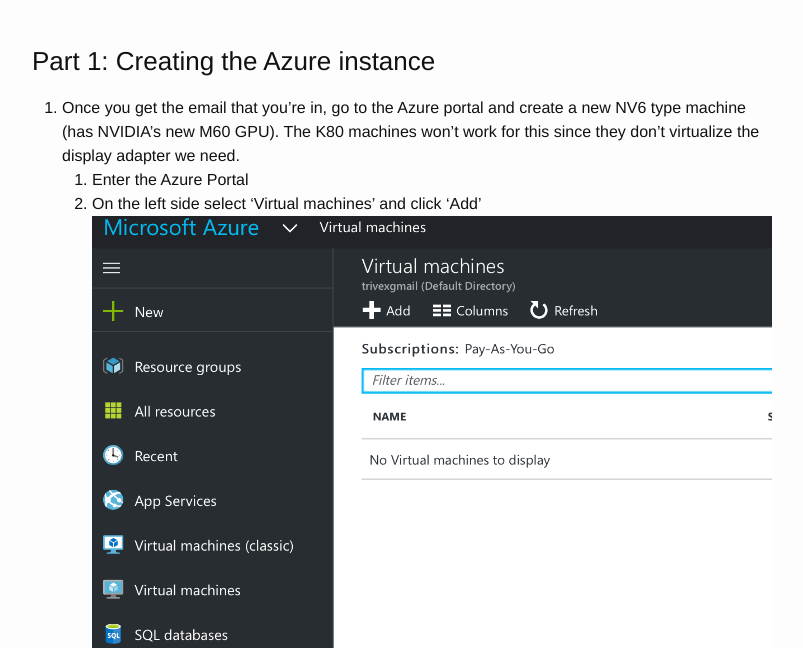
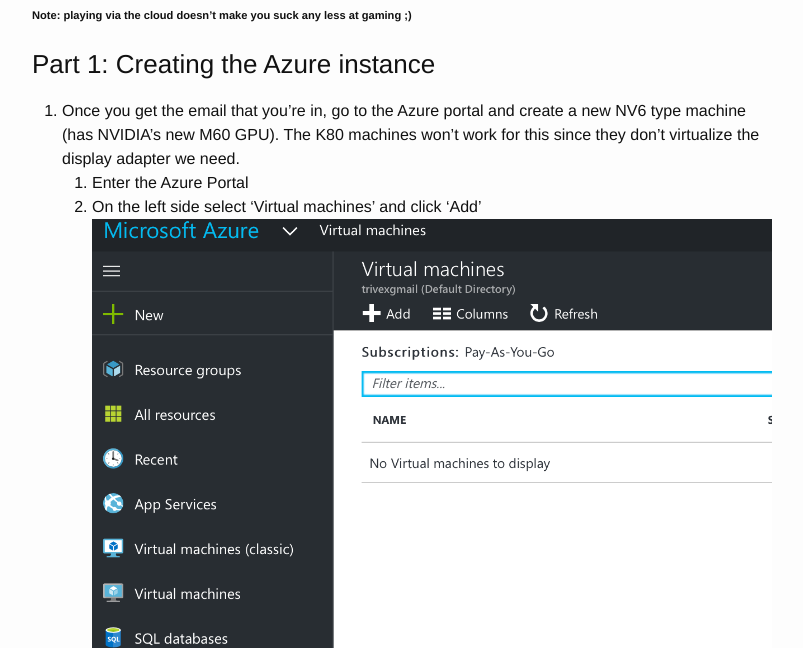
Before and after one commit to lg/lg.io, a Jekyll site: the page built from _posts/2016-10-10-cloudy-gamer-playing-overwatch-on-azures-new-monster-gpu-instances.md, in a window 1280 px wide and 900 px high, scrolled down 1888 px, cut to the strip 252-900 px from the top of the window. Shown: the whole strip, without its empty margins (238-1041 px from the left). Built offline with Jekyll 4.4.1, drawn with Linux system fonts in a browser that asks for light colours; comment, search, counter and statistics services are not loaded; some of the changed text lies outside the part shown.

Commit message:
new date for article

```diff
--- a/_posts/2016-09-18-cloudy-gamer-playing-overwatch-on-azures-new-monster-gpu-instances.md
+++ b/_posts/2016-10-10-cloudy-gamer-playing-overwatch-on-azures-new-monster-gpu-instances.md
@@ -35,7 +35,7 @@ As the Azure GPU machines are still in Preview, **you'll need to request access*
 
 Meanwhile, I suggest watching this quick video I made, plus skim the instructions. That and start saving those pennies!
 
-<iframe width="560" height="315" src="https://www.youtube.com/embed/jeapeI_Kp28" frameborder="0" allowfullscreen></iframe>
+<iframe width="560" height="315" src="https://www.youtube.com/embed/jeapeI_Kp28" frameborder="0" allowfullscreen></iframe><sub><sup>**Note: playing via the cloud doesn't make you suck any less at gaming ;)**</sup></sub>
 <br/>
 
 ### Part 1: Creating the Azure instance
```
